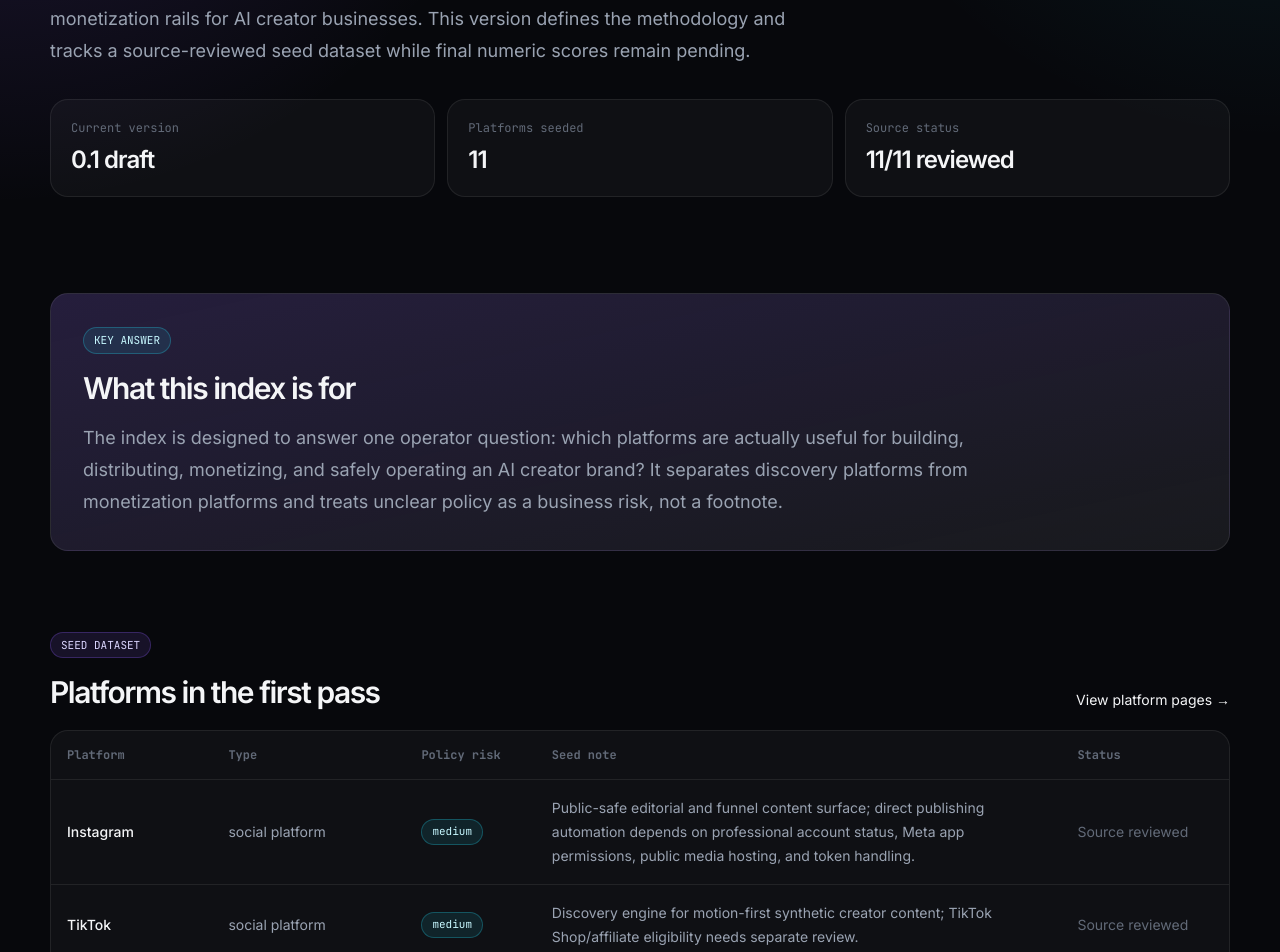
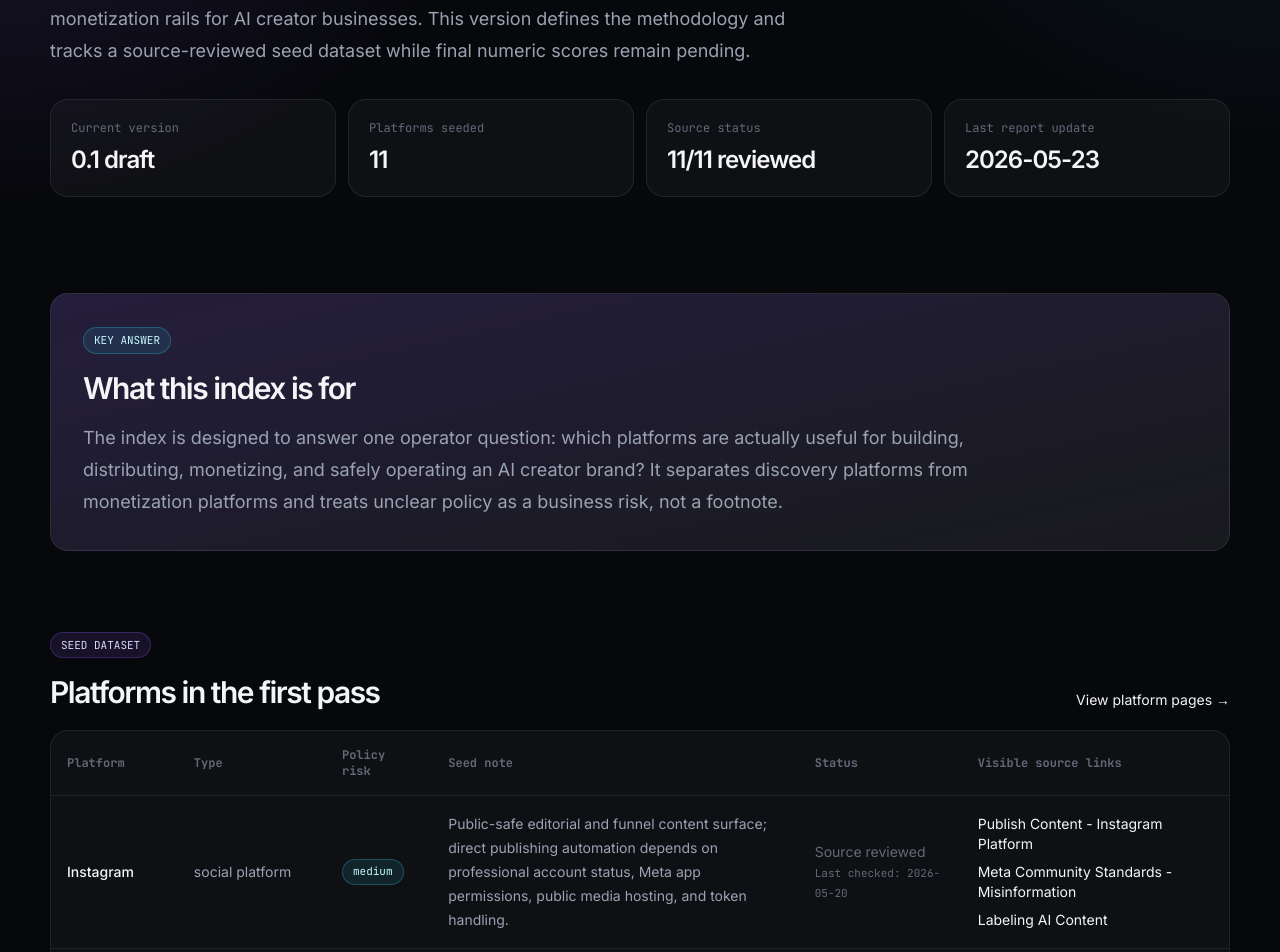
Before and after one commit to joewilsonai/ai-creator-ops, a Next.js app: page /reports/ai-creator-platform-index-2026 in a window 1280 px wide. Shown: the part 340-1292 px from the top of the page. Built offline with nearby package versions, Linux system fonts and the light colour scheme; no server answers.

Commit message:
Improve platform index source visibility

```diff
--- a/app/reports/ai-creator-platform-index-2026/page.tsx
+++ b/app/reports/ai-creator-platform-index-2026/page.tsx
@@ -1,6 +1,6 @@
 import Link from 'next/link';
 import { Badge, Card } from '@/components/ui';
-import { getAllPlatforms } from '@/lib/data';
+import { getAllPlatforms, getSource } from '@/lib/data';
 
 const baseUrl = 'https://aicreatorops.com';
 
@@ -58,8 +58,10 @@
   const reviewedCount = platforms.filter((platform) => platform.last_checked && platform.sources.length > 0).length;
   const rows = platforms.map((platform) => ({
     ...platform,
-    status: platform.last_checked ? 'Source reviewed' : 'Source review pending'
+    status: platform.last_checked ? 'Source reviewed' : 'Source review pending',
+    sourceLinks: platform.sources.map((sourceId) => getSource(sourceId)).filter((source) => source !== undefined)
   }));
+  const visibleSources = rows.flatMap((platform) => platform.sourceLinks.map((source) => ({ ...source, platformName: platform.name })));
 
   return (
     <main>
@@ -74,7 +76,7 @@
         <p className="mt-6 max-w-3xl text-lg leading-8 text-[var(--muted)]">
           A transparent scoring framework for comparing social platforms, fan platforms, and monetization rails for AI creator businesses. This version defines the methodology and tracks a source-reviewed seed dataset while final numeric scores remain pending.
         </p>
-        <div className="mt-8 grid gap-3 md:grid-cols-3">
+        <div className="mt-8 grid gap-3 md:grid-cols-4">
           <Card>
             <p className="font-mono text-xs text-[var(--dim)]">Current version</p>
             <p className="mt-2 text-2xl font-semibold tracking-[-.04em]">0.1 draft</p>
@@ -86,6 +88,10 @@
           <Card>
             <p className="font-mono text-xs text-[var(--dim)]">Source status</p>
             <p className="mt-2 text-2xl font-semibold tracking-[-.04em]">{reviewedCount}/{platforms.length} reviewed</p>
+          </Card>
+          <Card>
+            <p className="font-mono text-xs text-[var(--dim)]">Last report update</p>
+            <p className="mt-2 text-2xl font-semibold tracking-[-.04em]">2026-05-23</p>
           </Card>
         </div>
       </section>
@@ -109,7 +115,7 @@
           <Link className="hidden text-sm text-[var(--cyan)] md:block" href="/platforms">View platform pages →</Link>
         </div>
         <div className="overflow-hidden rounded-[18px] border border-[var(--border)] bg-[var(--surface)]">
-          <table className="w-full min-w-[760px] border-collapse text-left text-sm">
+          <table className="w-full min-w-[980px] border-collapse text-left text-sm">
             <thead className="border-b border-[var(--border)] text-[var(--dim)]">
               <tr>
                 <th className="p-4 font-mono text-xs">Platform</th>
@@ -117,6 +123,7 @@
                 <th className="p-4 font-mono text-xs">Policy risk</th>
                 <th className="p-4 font-mono text-xs">Seed note</th>
                 <th className="p-4 font-mono text-xs">Status</th>
+                <th className="p-4 font-mono text-xs">Visible source links</th>
               </tr>
             </thead>
             <tbody>
@@ -126,7 +133,20 @@
                   <td className="p-4 text-[var(--muted)]">{platform.type.replaceAll('_', ' ')}</td>
                   <td className="p-4"><Badge tone={platform.policy_risk === 'high' ? 'amber' : 'cyan'}>{platform.policy_risk}</Badge></td>
                   <td className="max-w-md p-4 leading-6 text-[var(--muted)]">{platform.notes[0]}</td>
-                  <td className="p-4 text-[var(--dim)]">{platform.status}</td>
+                  <td className="p-4 text-[var(--dim)]">{platform.status}<br /><span className="font-mono text-[11px]">Last checked: {platform.last_checked ?? 'pending'}</span></td>
+                  <td className="max-w-xs p-4">
+                    {platform.sourceLinks.length > 0 ? (
+                      <ul className="space-y-2">
+                        {platform.sourceLinks.slice(0, 3).map((source) => (
+                          <li key={source.id}>
+                            <a className="text-[var(--cyan)]" href={source.url} rel="noopener noreferrer">{source.title}</a>
+                          </li>
+                        ))}
+                      </ul>
+                    ) : (
+                      <span className="text-[var(--dim)]">Source review pending</span>
+                    )}
+                  </td>
                 </tr>
               ))}
             </tbody>
@@ -172,6 +192,25 @@
         </div>
       </section>
 
+      <section className="wrap py-10">
+        <Card className="p-7">
+          <Badge tone="green">SOURCES</Badge>
+          <h2 className="mt-4 text-2xl font-semibold tracking-[-.04em]">Reviewed source links used by this draft index</h2>
+          <p className="mt-4 max-w-4xl leading-7 text-[var(--muted)]">
+            This report does not publish final numeric rankings yet. The links below show the primary-source spine currently attached to the platform dataset. Official platform documentation controls policy, payout, API, eligibility, and terms claims; YouTube or X links, when added later, should remain labeled as market-signal context.
+          </p>
+          <ul className="mt-5 grid gap-4 text-sm leading-6 text-[var(--muted)] md:grid-cols-2">
+            {visibleSources.map((source) => (
+              <li key={`${source.platformName}-${source.id}`} className="rounded-2xl border border-[var(--border)] p-4">
+                <p className="font-mono text-[11px] uppercase tracking-[.14em] text-[var(--dim)]">{source.platformName} · {source.source_type === 'market_signal' ? 'market signal' : `${source.source_type} source`}</p>
+                <a className="mt-2 inline-block text-[var(--cyan)]" href={source.url} rel="noopener noreferrer">{source.title}</a>
+                <p className="mt-2">{source.publisher}, retrieved {source.retrieved_at}.</p>
+              </li>
+            ))}
+          </ul>
+        </Card>
+      </section>
+
       <section className="wrap py-10 pb-20">
         <Card className="p-7">
           <Badge>RELATED</Badge>
```
